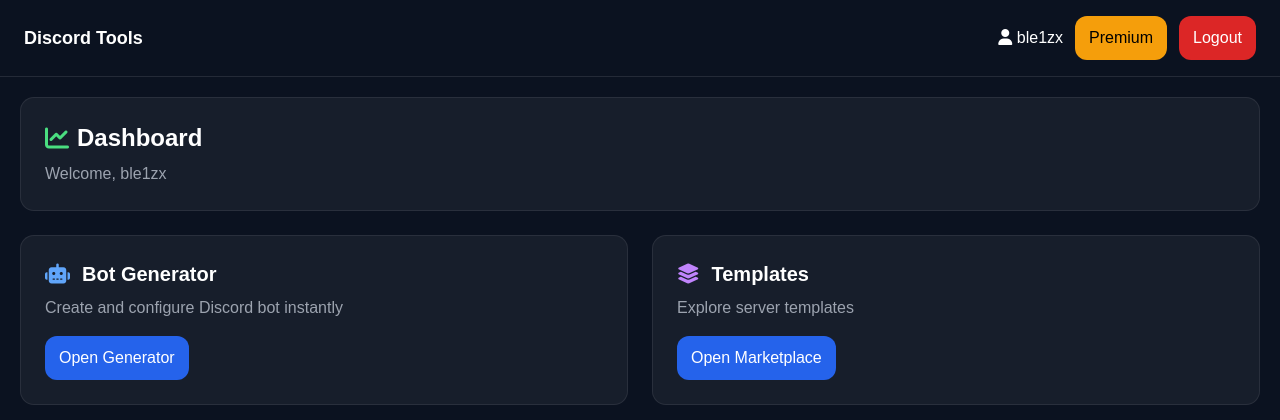
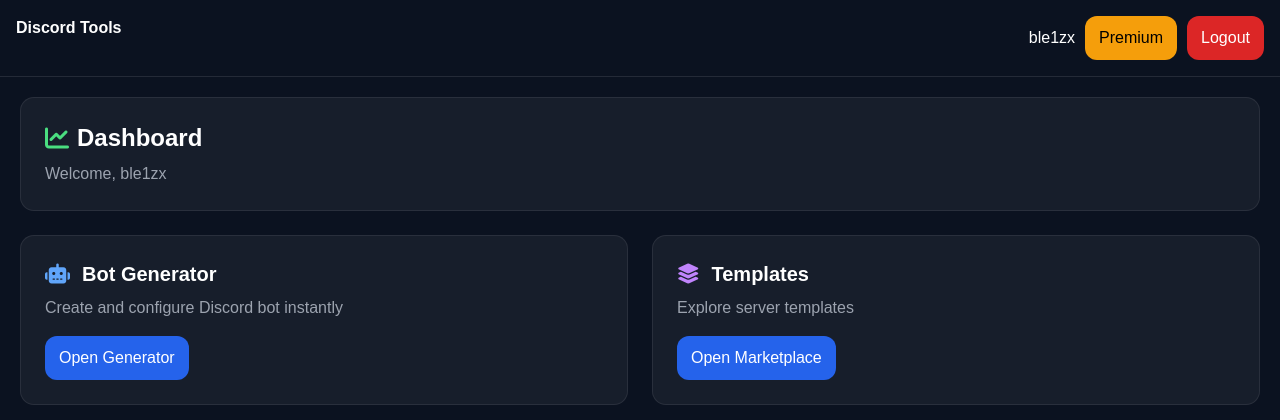
Before and after one commit to veskerlakq/Discord-Tools, a Flask app: page /dashboard in a window 1280 px wide. Shown: the top 420 px of the page. Run offline with Flask 3, Linux system fonts and the light colour scheme; a user stored in the database is signed in; some libraries are stand-ins or nearby versions.

Commit message:
Update base.html

```diff
--- a/FlaskProject/templates/base.html
+++ b/FlaskProject/templates/base.html
@@ -14,7 +14,6 @@ body {
     color: white;
 }
 
-/* CARD */
 .card {
     background: rgba(255,255,255,0.05);
     border: 1px solid rgba(255,255,255,0.08);
@@ -22,16 +21,14 @@ body {
     padding: 16px;
 }
 
-/* BUTTON */
 .btn {
     padding: 10px 14px;
     border-radius: 12px;
     display: inline-flex;
-    align-items: center;
     gap: 8px;
+    cursor: pointer;
     text-decoration: none;
-    cursor: pointer;
-    transition: 0.2s ease;
+    transition: 0.2s;
 }
 
 .btn.blue { background:#2563eb; color:white; }
@@ -39,17 +36,15 @@ body {
 .btn.yellow { background:#f59e0b; color:black; }
 
 .btn:hover {
-    transform: translateY(-2px) scale(1.05);
+    transform: scale(1.05);
     filter: brightness(1.2);
 }
 
-/* TOP BAR */
 .topbar {
-    display: flex;
-    justify-content: space-between;
-    align-items: center;
-    padding: 16px 24px;
-    border-bottom: 1px solid rgba(255,255,255,0.1);
+    display:flex;
+    justify-content:space-between;
+    padding:16px;
+    border-bottom:1px solid rgba(255,255,255,0.1);
 }
 </style>
 
@@ -57,10 +52,9 @@ body {
 
 <body>
 
-<!-- TOP BAR -->
 <div class="topbar">
 
-    <div style="font-weight: bold; font-size: 18px;">
+    <div style="font-weight:bold;">
         Discord Tools
     </div>
 
@@ -68,15 +62,12 @@ body {
 
         {% if current_user.is_authenticated %}
 
-        <div style="display:flex; gap:12px; align-items:center;">
+        <div style="display:flex; gap:10px; align-items:center;">
 
-            <span>
-                <i class="fa-solid fa-user"></i>
-                {{ current_user.username }}
-            </span>
+            <span>{{ current_user.username }}</span>
 
             {% if current_user.plan == "premium" %}
-                <div class="btn yellow">Premium</div>
+            <div class="btn yellow">Premium</div>
             {% endif %}
 
             <a href="/logout" class="btn red">Logout</a>
@@ -96,8 +87,7 @@ body {
 
 </div>
 
-<!-- CONTENT (ЭТО ГЛАВНОЕ, ЧТО У ТЕБЯ СЛОМАЛОСЬ) -->
-<div style="padding: 20px; min-height: 80vh;">
+<div style="padding:20px;">
     {% block content %}{% endblock %}
 </div>
 
```
